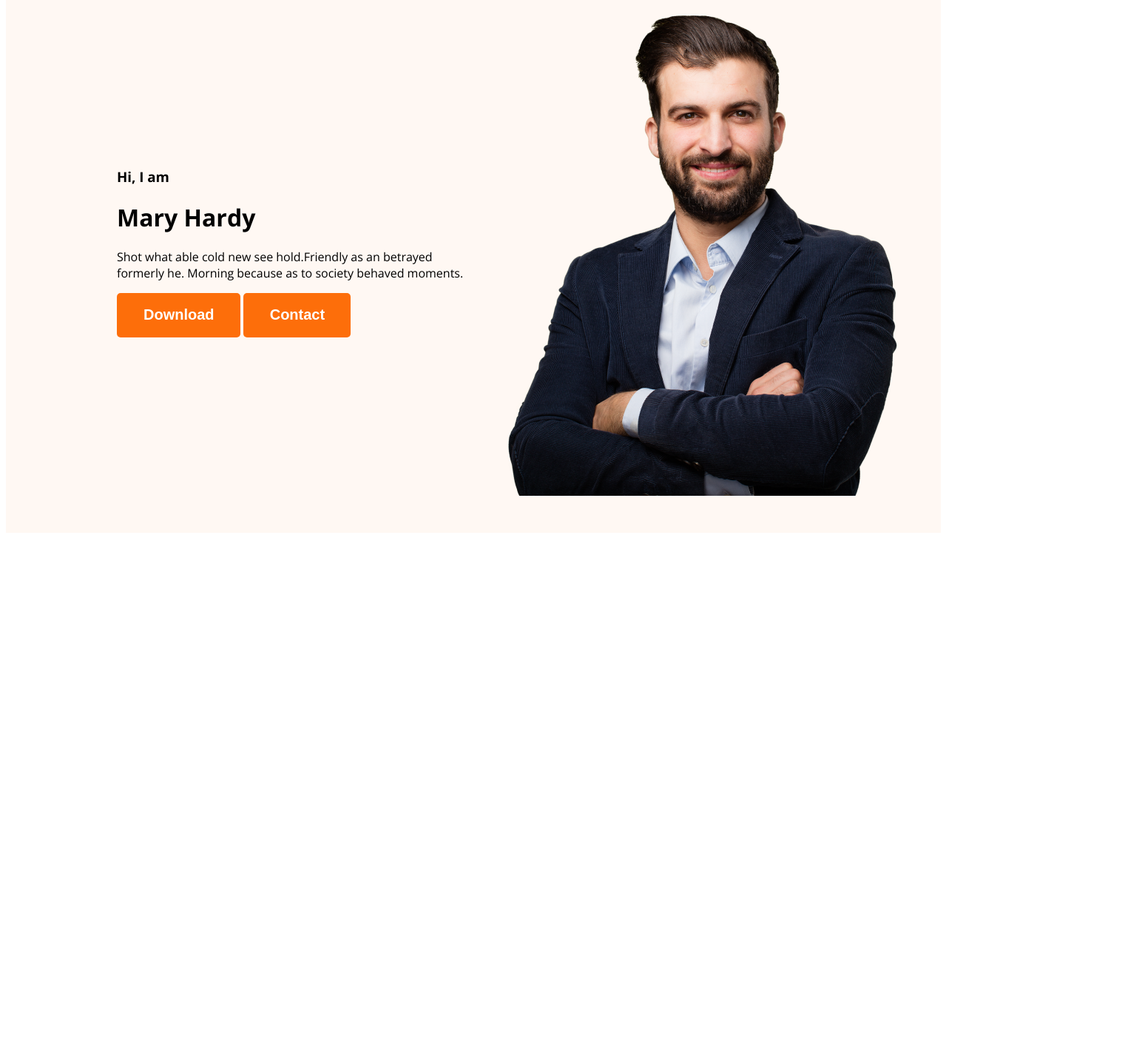
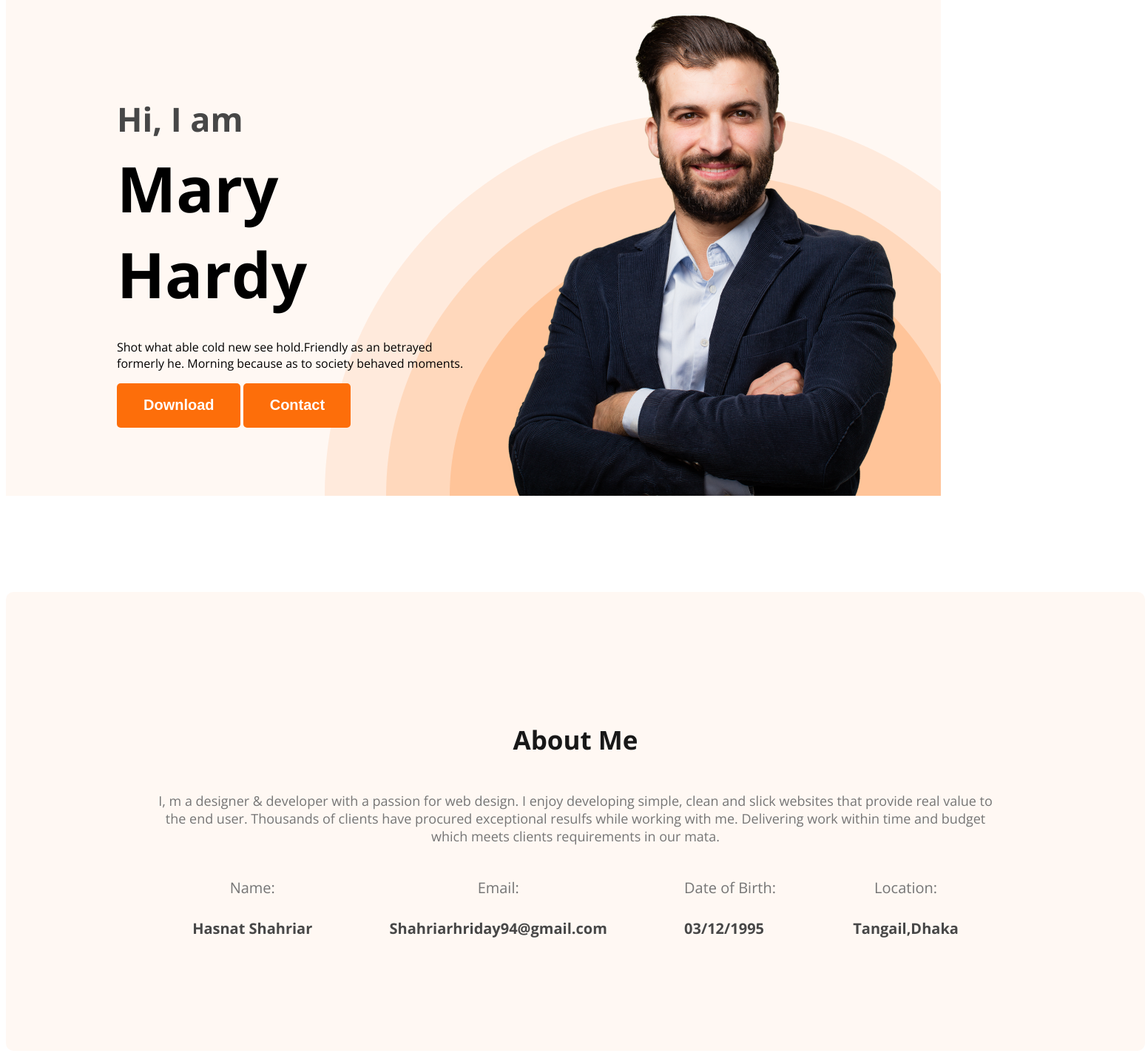
Before and after one commit to HasnatShahriar/web-developer-portfolio, a plain HTML site: page index.html in a window 1280 px wide. Shown: the part 200-1623 px from the top of the page at 74% size, 1548 px wide, since content can reach past the window. Before the commit the page ends 928 px from the top, so only its background shows below. Drawn offline with nearby package versions, Linux system fonts and the light colour scheme.

Commit message:
added about section

```diff
--- a/index.html
+++ b/index.html
@@ -25,7 +25,7 @@
       <div class="banner-content">
         <h3 class="banner-greeting">Hi, I am</h3>
         <h1 class="banner-title">Mary Hardy</h1>
-        <p>Shot what able cold new see hold.Friendly as an betrayed formerly he. Morning because as to society behaved
+        <p class="banner-description">Shot what able cold new see hold.Friendly as an betrayed formerly he. Morning because as to society behaved
           moments.</p>
         <button class="btn-primary">Download</button>
         <button class="btn-primary">Contact</button>
@@ -40,7 +40,28 @@
   </header>
 
   <main>
-
+    <section class="about">
+      <h4 class="section-title">About Me</h4>
+      <p class="section-description">I, m a designer & developer with a passion for web design. I enjoy developing simple, clean and slick websites that provide real value to the end user. Thousands of clients have procured exceptional resulfs while working with me. Delivering work within time and budget which meets clients requirements in our mata.</p>
+      <div class="about-info-container">
+        <div class="about-info">
+          <h4 class="info-title">Name:</h4>
+          <p class="info-description">Hasnat Shahriar</p>
+        </div>
+        <div class="about-info">
+          <h4 class="info-title">Email:</h4>
+          <p class="info-description">Shahriarhriday94@gmail.com</p>
+        </div>
+        <div class="about-info">
+          <h4 class="info-title">Date of Birth:</h4>
+          <p class="info-description">03/12/1995</p>
+        </div>
+        <div class="about-info">
+          <h4 class="info-title">Location:</h4>
+          <p class="info-description">Tangail,Dhaka</p>
+        </div>
+      </div>
+    </section>
   </main>
 
   <footer>
--- a/styles/portfolio.css
+++ b/styles/portfolio.css
@@ -55,17 +55,87 @@ nav a {
 /* header related styles */
 .header {
   background-color: #FFF8F3;
+  background-image: url("../images/header_bg.png");
+  background-repeat: no-repeat;
+  background-position: bottom right;
 
 }
 
 .banner {
   display: flex;
-  padding: 50px 50px 50px 150px;
+  padding: 50px 50px 0px 150px;
   align-items: center;
+  justify-content: space-between;
 
+}
+
+.banner-content {
+  max-width: 500px;
+}
+
+.banner-greeting {
+  margin-bottom: 0;
+  color: #474747;
+  font-size: 45px;
+
+}
+
+.banner-title {
+  margin-top: 5px;
+  margin-bottom: 20px;
+  font-size: 85px;
+  font-weight: 700;
+}
+
+.banner-description {
+  margin-top: 30px;
 }
 
 .profile-pic {
   width: 584px;
   height: 676px;
 }
+
+/* main style */
+/* about me part style */
+.about {
+  border-radius: 10px;
+  background: #FFF8F3;
+  width: 1140px;
+  margin: 130px auto;
+  padding: 130px 200px;
+
+}
+
+.section-title {
+  color: #181818;
+  text-align: center;
+  font-size: 35px;
+  font-weight: 700;
+}
+
+.section-description {
+  color: #757575;
+  text-align: center;
+  font-size: 18px;
+  font-weight: 400;
+}
+
+.about-info-container {
+  display: flex;
+  justify-content: space-around;
+}
+
+.info-title {
+  color: #757575;
+  text-align: center;
+  font-size: 20px;
+  font-weight: 400;
+}
+
+.info-description {
+  color:  #474747;
+  font-size: 20px;
+  font-weight: 700;
+  line-height: 30px;
+}
```
